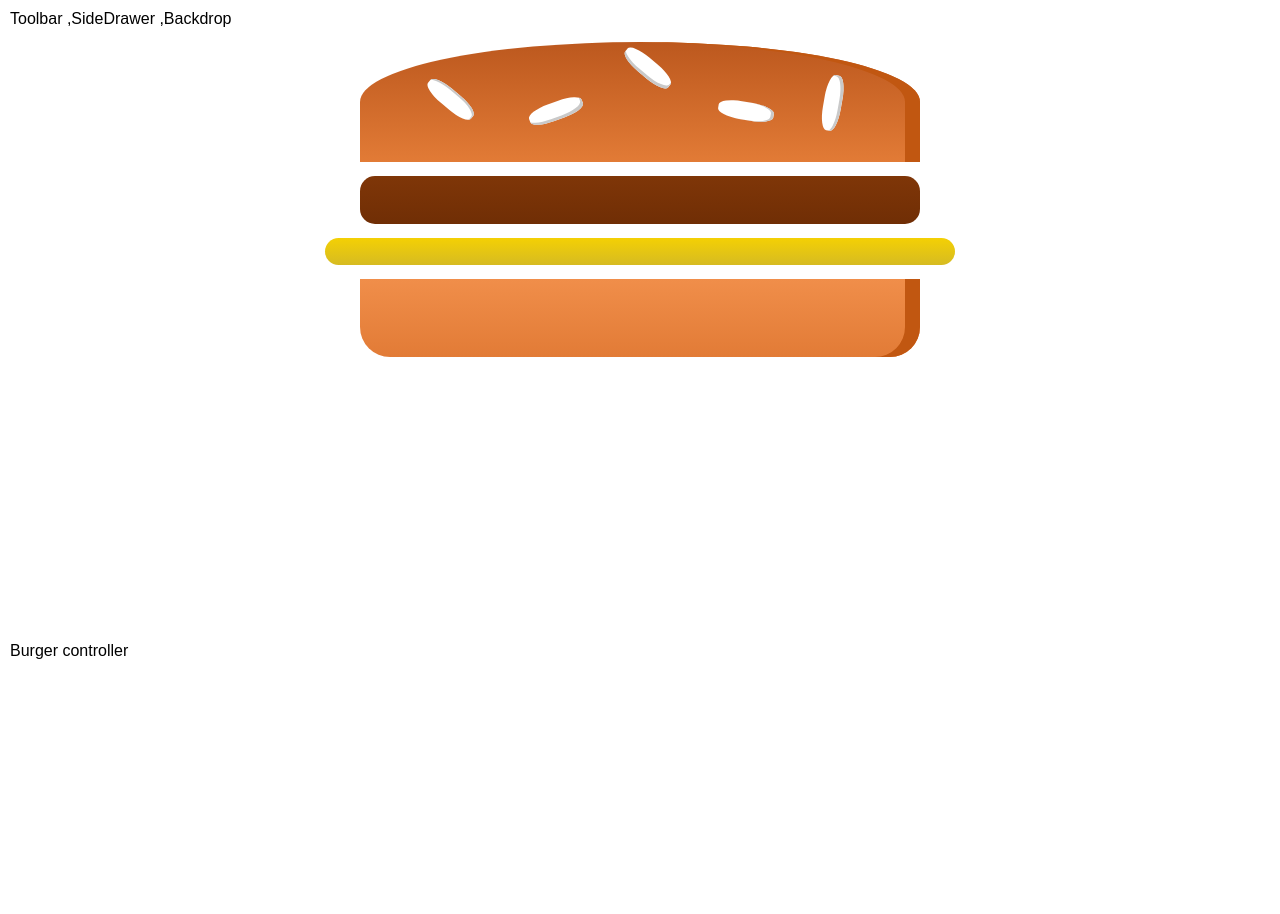
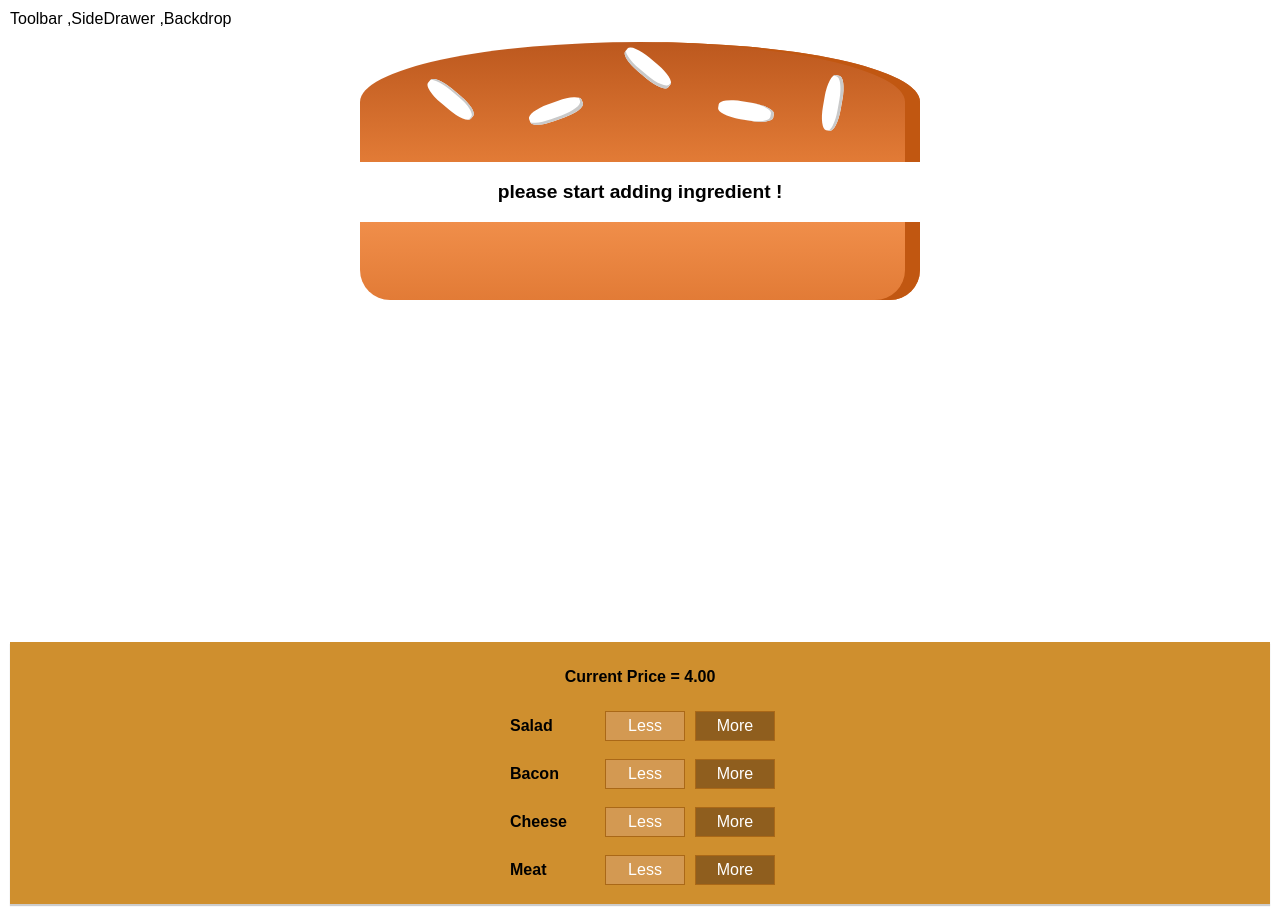
Before and after one commit to habiburrahman0540/burger-shop, a React app: page / in a window 1280 px wide. Before the commit the page ends 800 px from the top, so only its background shows below. Built offline with nearby package versions, Linux system fonts and the light colour scheme.

Commit message:
Burger price calculation

```diff
--- /dev/null
+++ b/src/components/Burger/BuildControls/BuildControl/BuildControl.css
@@ -0,0 +1,57 @@
+.BuildControl {
+    display: flex;
+    justify-content: space-between;
+    align-items: center;
+    margin: 5px 0;
+}
+
+.BuildControl button {
+    display: block;
+    font: inherit;
+    padding: 5px;
+    margin: 0 5px;
+    width: 80px;
+    border: 1px solid #AA6817;
+    cursor: pointer;
+    outline: none;
+}
+
+
+.BuildControl button:disabled {
+    background-color: #AC9980;
+    border: 1px solid #7E7365;
+    color: #ccc;
+    cursor: default;
+}
+
+.BuildControl button:hover:disabled {
+    background-color: #AC9980;
+    color: #ccc;
+    cursor: not-allowed;
+}
+
+.Label {
+    padding: 10px;
+    font-weight: bold;
+    width: 80px;
+}
+
+.BuildControl .Less {
+    background-color: #D39952;
+    color: white;
+}
+
+.BuildControl .More {
+    background-color: #8F5E1E;
+    color: white;
+}
+
+.BuildControl .Less:hover, .BuildControl .Less:active {
+    background-color: #DAA972;
+    color: white;
+}
+
+.BuildControl .More:hover,.BuildControl .More:active {
+    background-color: #99703F;
+    color: white;
+}
--- /dev/null
+++ b/src/components/Burger/BuildControls/BuildControl/BuildControl.js
@@ -0,0 +1,11 @@
+import React from 'react'
+import './BuildControl.css'
+const buildControl =(props)=>(
+    <div className="BuildControl">
+        <div className="Label">{props.label}</div>
+        <button className="Less" onClick={props.removed}>Less</button>
+        <button className="More" onClick={props.clicked}>More</button>
+
+    </div>
+)
+export default buildControl;
--- /dev/null
+++ b/src/components/Burger/BuildControls/BuildControls.css
@@ -0,0 +1,51 @@
+.BuildControls {
+    width: 100%;
+    background-color: #CF8F2E;
+    display: flex;
+    flex-flow: column;
+    align-items: center;
+    box-shadow: 0 2px 1px #ccc;
+    margin: auto;
+    padding: 10px 0;
+}
+
+.OrderButton {
+    background-color: #DAD735;
+    outline: none;
+    cursor: pointer;
+    border: 1px solid #966909;
+    color: #966909;
+    font-family: inherit;
+    font-size: 1.2em;
+    padding: 15px 30px;
+    box-shadow: 2px 2px 2px #966909;
+}
+
+.OrderButton:hover, .OrderButton:active {
+    background-color: #A0DB41;
+    border: 1px solid #966909;
+    color: #966909;
+}
+
+.OrderButton:disabled {
+    background-color: #C7C6C6;
+    cursor: not-allowed;
+    border: 1px solid #ccc;
+    color: #888888;
+}
+
+.OrderButton:not(:disabled) {
+    animation: enable 0.3s linear;
+}
+
+@keyframes enable {
+    0% {
+        transform: scale(1);
+    }
+    60% {
+        transform: scale(1.1);
+    }
+    100% {
+        transform: scale(1);
+    }
+}
--- /dev/null
+++ b/src/components/Burger/BuildControls/BuildControls.js
@@ -0,0 +1,22 @@
+import React from "react";
+import './BuildControls.css'
+import BuildControl from './BuildControl/BuildControl'
+const controls = [
+    {label:'Salad',type:'salad'},
+    {label:'Bacon',type:'bacon'},
+    {label:'Cheese',type:'cheese'},
+    {label:'Meat',type:'meat'},
+]
+const buildControls =(props)=>(
+    <div className="BuildControls">
+      <p><strong>Current Price =  {props.price.toFixed(2)}</strong></p>
+        {controls.map(ctrl=>(
+            <BuildControl label={ctrl.label} key={ctrl.type}
+            clicked={()=>props.ingredientsAdded(ctrl.type)}
+            removed={()=>props.ingredientRemoved(ctrl.type)}
+            />
+        ))}
+
+    </div>
+);
+export default buildControls;
--- a/src/components/Burger/Burger.js
+++ b/src/components/Burger/Burger.js
@@ -2,11 +2,21 @@
 import "./Burger.css"
 import BurgerIngredient from "./BurgerIngredient/BurgerIngredient"
 const burger =(props)=>{
+    let transformIngredients = Object.keys(props.ingredients).map(igkey=>{
+        return [...Array(props.ingredients[igkey])].map((_,i)=>{
+            return <BurgerIngredient key={igkey + i} type={igkey}/>
+        })
+    }).reduce((arr,el)=>{
+        return arr.concat(el)
+    },[]);
+    if(transformIngredients.length === 0){
+        transformIngredients = <p>please start adding ingredient ! </p>
+    }
+    console.log(transformIngredients)
     return(
         <div className="Burger">
                 <BurgerIngredient type="bread-top"/>
-                <BurgerIngredient type="meat"/>
-                <BurgerIngredient type="cheese"/>
+               {transformIngredients}
                 <BurgerIngredient type="bread-bottom"/>
         </div>
     )
--- a/src/containers/BurgerBuilder/BurgerBuilder.js
+++ b/src/containers/BurgerBuilder/BurgerBuilder.js
@@ -1,12 +1,58 @@
 import React, { Component } from 'react'
 import Aux from '../../hoc/Auxs';
 import Burger from "../../components/Burger/Burger"
+import BuildControls from '../../components/Burger/BuildControls/BuildControls'
+const INGREDIENT_PRICES ={
+    salad:0.5,
+    cheese:0.4,
+    meat:1.3,
+    bacon:0.7
+}
 class BurgerBuilder extends Component{
+    state={
+        ingredients:{
+            salad:0,
+            cheese:0,
+            bacon:0,
+            meat:0
+
+        },
+        totalPrice:4
+    }
+    addIngredientPriceHandler = (type)=>{
+        const oldCount = this.state.ingredients[type];
+        const updatedCount = oldCount +1 ;
+        const updatedIngredient ={
+            ...this.state.ingredients
+        }
+        updatedIngredient[type]=updatedCount;
+        const PriceAddition = INGREDIENT_PRICES[type];
+        const oldPrice = this.state.totalPrice;
+        const newPrice = oldPrice+PriceAddition;
+        this.setState({totalPrice:newPrice,ingredients:updatedIngredient})
+    }
+    RemoveIngredientPriceHandler = (type)=>{
+        const oldCount = this.state.ingredients[type];
+        if(oldCount <= 0){
+            return ;
+        }
+        const updatedCount = oldCount -1;
+        const updatedIngredients = {
+            ...this.state.ingredients
+        }
+        updatedIngredients[type]=updatedCount;
+        const PriceDeduction = INGREDIENT_PRICES[type];
+        const oldPrice = this.state.totalPrice;
+        const newPrice = oldPrice-PriceDeduction;
+        this.setState({totalPrice:newPrice,ingredients:updatedIngredients})
+    }
     render(){
         return(
             <Aux>
-                    <Burger/>
-                <div>Burger controller</div>
+                    <Burger ingredients={this.state.ingredients}/>
+                <BuildControls ingredientsAdded={this.addIngredientPriceHandler}
+                 ingredientRemoved={this.RemoveIngredientPriceHandler}
+                 price={this.state.totalPrice}/>
             </Aux>
         )
     }
```
